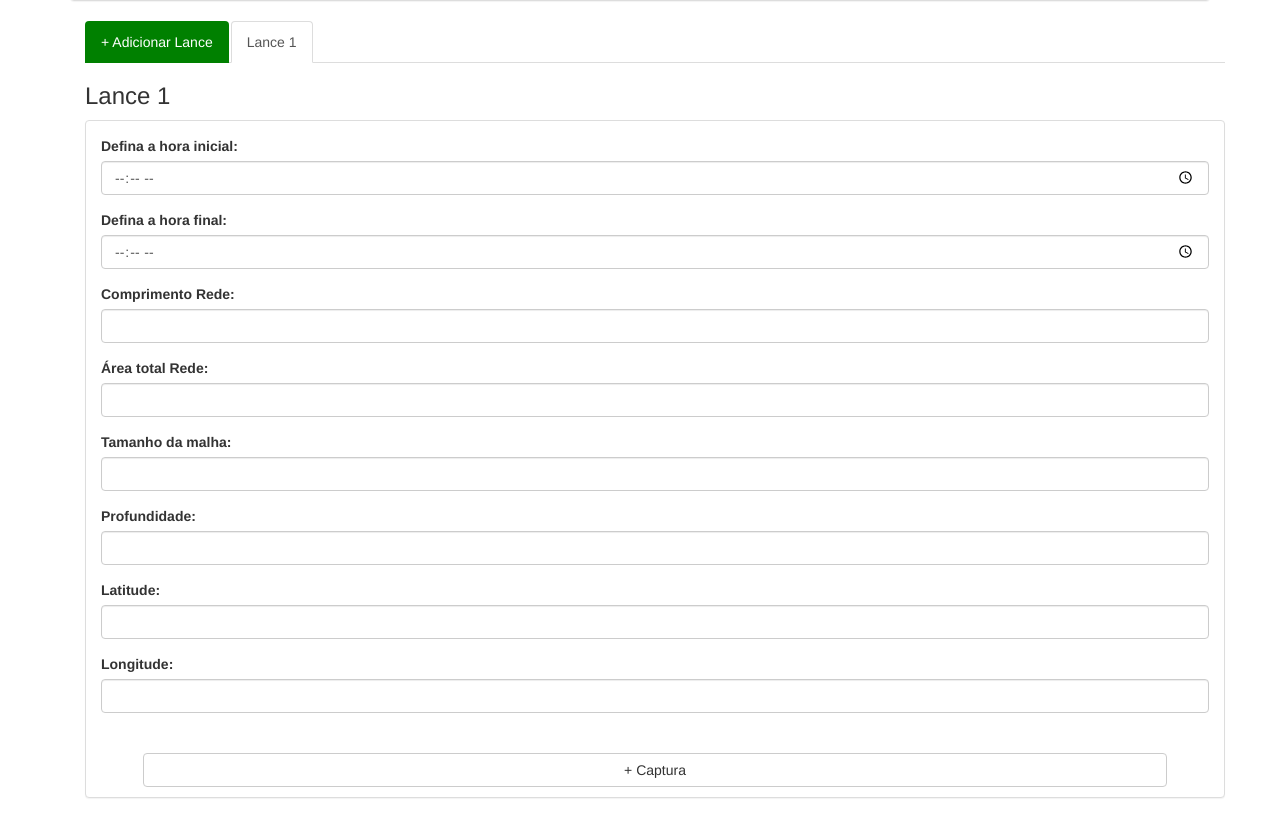
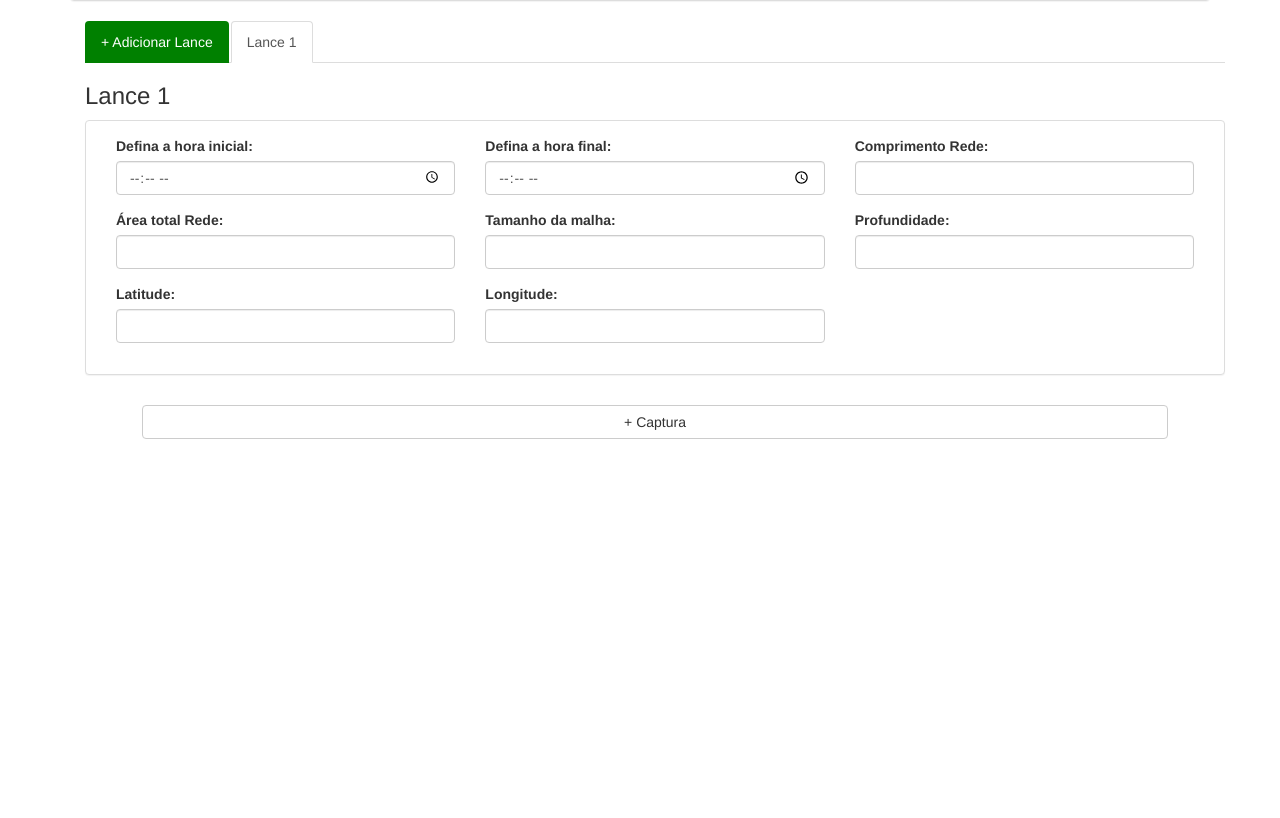
Before and after one commit to SamuelBFavarin/gerenciadorPesca, a PHP site: page /viagem.php in a window 1280 px wide. Shown: the part 529-1347 px from the top of the page. After the commit the page ends 968 px from the top, so only its background shows below. Run offline with PHP 8.4, Linux system fonts and the light colour scheme; data that the repository does not hold is empty; some libraries are stand-ins or nearby versions.

Commit message:
Desenvolvimento da captura por lance (ERRO)
Erro em setar o id correto em que a captura deve ficar.

```diff
--- a/lance.php
+++ b/lance.php
@@ -1,56 +1,41 @@
-
-    <?php
-       $id = $_GET["id"];
-    ?>
 
     <div class="panel panel-default">
         <div class="panel-body">
-            <div class="form-group">
+            <div class="form-group col-md-4">
               <label for="horaInicio">Defina a hora inicial:</label>
               <input type="time" class="form-control" id="horaInicio">
             </div>
-            <div class="form-group">
+            <div class="form-group col-md-4">
               <label for="horaFim">Defina a hora final:</label>
               <input type="time" class="form-control" id="horaFim">
             </div>
-            <div class="form-group">
+            <div class="form-group col-md-4">
               <label for="comprimentoRede">Comprimento Rede:</label>
               <input type="text" class="form-control" id="comprimentoRede">
             </div>
-            <div class="form-group">
+            <div class="form-group col-md-4">
               <label for="areaRede">Área total Rede:</label>
               <input type="text" class="form-control" id="areaRede">
             </div>
-            <div class="form-group">
+            <div class="form-group col-md-4">
               <label for="malha">Tamanho da malha:</label>
               <input type="text" class="form-control" id="malha">
             </div>
-            <div class="form-group">
+            <div class="form-group col-md-4">
               <label for="profundidade">Profundidade:</label>
               <input type="text" class="form-control" id="profundidade">
             </div>
-            <div class="form-group">
+            <div class="form-group col-md-4">
               <label for="lat">Latitude:</label>
               <input type="text" class="form-control" id="lat">
             </div>
-            <div class="form-group">
+            <div class="form-group col-md-4">
               <label for="lon">Longitude:</label>
               <input type="text" class="form-control" id="lon">
             </div>
-            <div id="captura<?php echo $id; ?>">
+
+            <div id="captura<?php echo $id; ?>" class="col-md-12">
             </div>
         </div>
-        <div>
-            <center>
-                <button class="btn btn-default mainButton" onclick="addCaptura()">+ Captura</button>
-            </center>
-        </div>
+
     </div>
-    <script>
-        function addCaptura(){
-            //Adiciona arquivo captura.php
-           $.get("./captura.php", function (lance){
-                $( "#captura<?php echo $id; ?>" ).append(lance);
-          });
-        }
-    </script>
--- a/viagem.php
+++ b/viagem.php
@@ -90,7 +90,7 @@
             </div>
             <div class="container">
                 <ul class="nav nav-tabs" id="lances_adicionados" style="cursor:pointer;">
-                    <li> <a  style="color: white; background-color: green;" id="addLance"onclick="addLance()"> + Adicionar Lance </a></li>
+                    <li> <a data-toggle="tab" style="color: white; background-color: green;" id="addLance"onclick="addLance()"> + Adicionar Lance </a></li>
                     <li class="active"><a data-toggle="tab" href="#lance1">Lance 1</a></li>
                 </ul>
                 <div class="tab-content" id="pagLances"> </div>
@@ -105,6 +105,7 @@
                     $("#lances_adicionados").append("<li><a data-toggle='tab' href='#lance"+cont+"'> Lance "+ cont +"</a></li>");
                     $("#pagLances").append("<div id='lance"+cont+"' class='tab-pane fade active in '> <h3> Lance "+ cont +"</h3> </div>");
                     $( "#lance"+cont ).append(lance);
+                    $( "#lance"+cont ).append("<div><center><button  id='"+cont+"' class='btn btn-default mainButton' onclick='addCaptura("+$(this).attr("id")+")'>+ Captura</button></center></div>");
                 });
                 cont++;
             }
@@ -113,8 +114,18 @@
                 $.get("./lance.php", {"id":cont}, function (lance){
                     $("#pagLances").append("<div id='lance1' class='tab-pane fade active in '> <h3> Lance "+ cont +"</h3> </div>");
                     $( "#lance"+cont ).append(lance);
+                    $( "#lance"+cont ).append("<div><center><button  id='"+cont+"' class='btn btn-default mainButton' onclick='addCaptura()'>+ Captura</button></center></div>");
                 });
                 cont++;
+            }
+
+            function addCaptura(){
+                //Adiciona arquivo captura.php
+                alert(this.id);
+                $.get("./captura.php", function (lance){
+                    $( "#captura" ).append(lance);
+
+                });
             }
         </script>
 
```
Also changed, not shown: captura.php (+2 -18 lines).
